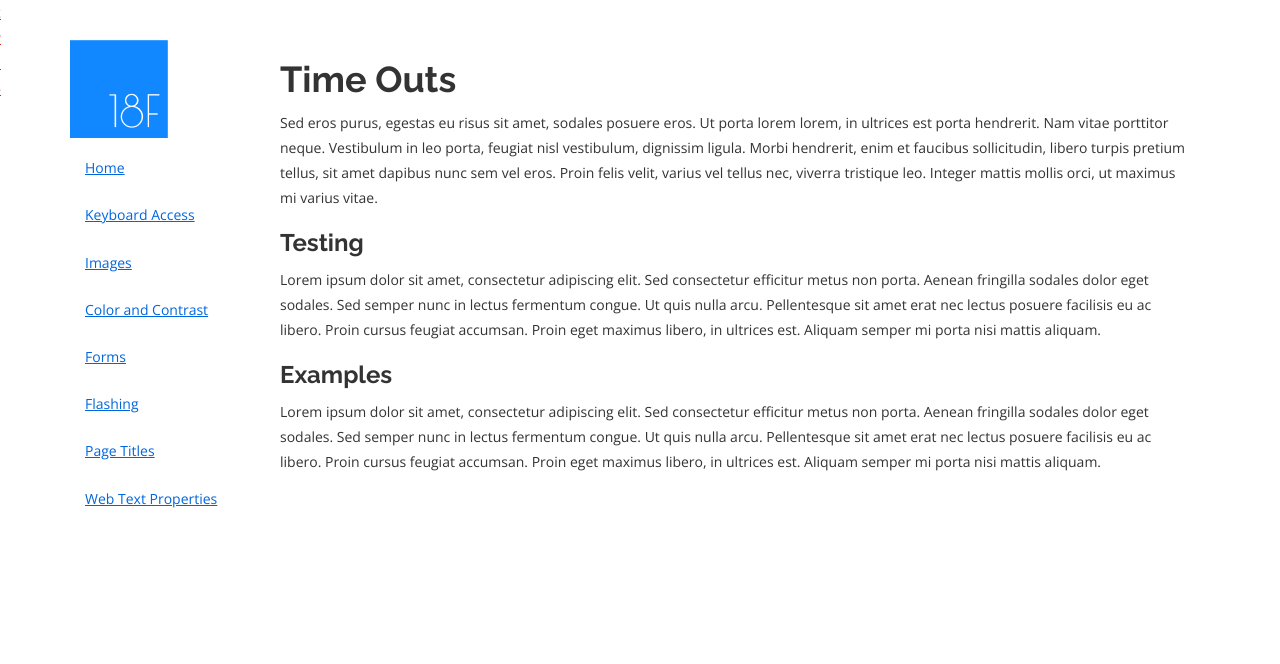
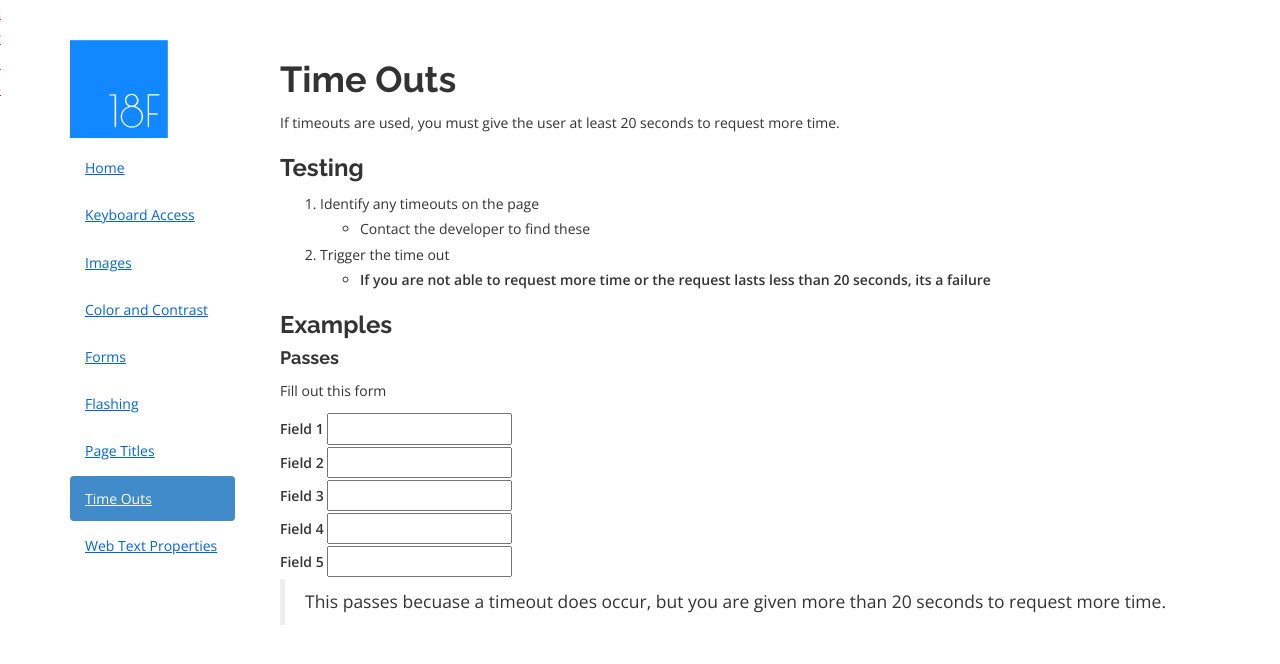
Before and after one commit to 18F/accessibility, a Jekyll site: the page built from pages/timeouts.md, in a window 1280 px wide. Shown: the top 664 px of the page. Built offline with Jekyll 4.4.1, drawn with Linux system fonts in a browser that asks for light colours; nearby versions of some CDN libraries; Markdown is read by kramdown in place of the engine named in the settings.

Commit message:
Added Time Outs page

```diff
--- a/_includes/header.html
+++ b/_includes/header.html
@@ -96,8 +96,8 @@ We're always looking for curious people with diverse skill-sets. Let's talk at 1
             <li><a href='{{site.baseurl}}/forms/'>Forms</a></li>
             <li><a href='{{site.baseurl}}/flashing/'>Flashing</a></li>
             <li><a href='{{site.baseurl}}/pagetitles/'>Page Titles</a></li>
-            <!--<li><a href='{{site.baseurl}}/multimedia/'>Multimedia</a></li>
-            <li><a href='{{site.baseurl}}/timeouts/'>Time Outs</a></li>-->
+            <!--<li><a href='{{site.baseurl}}/multimedia/'>Multimedia</a></li>-->
+            <li><a href='{{site.baseurl}}/timeouts/'>Time Outs</a></li>
             <li><a href='{{site.baseurl}}/properties/'>Web Text Properties</a></li>
             <!--<li><a href='{{site.baseurl}}/tables/'>Data Tables</a></li>
             <li><a href='{{site.baseurl}}/css/'>CSS Dependence</a></li>
--- a/_includes/scripts.html
+++ b/_includes/scripts.html
@@ -39,3 +39,22 @@
 	});
 </script>
 {% endif %}
+{% if page.title == "Time Outs" %}
+<script type="text/javascript">
+	$(document).ready(function(){
+		var timer;
+		$('#pForm input').on('input',function(){
+			if (timer)
+				clearTimeout(timer);
+			timer = setTimeout(function(){
+				var c = confirm('Would you like more time to complete the form?'),
+				time;
+				if(c == true)
+					clearTimeout(timer);
+				else
+					$('#pForm').trigger('reset');
+			}, 2000);
+		});
+	});
+</script>
+{% endif %}
--- a/pages/timeouts.md
+++ b/pages/timeouts.md
@@ -5,12 +5,27 @@ description: 'How we deal with Time Outs'
 permalink: /timeouts/
 page_title: Time Outs
 ---
-Sed eros purus, egestas eu risus sit amet, sodales posuere eros. Ut porta lorem lorem, in ultrices est porta hendrerit. Nam vitae porttitor neque. Vestibulum in leo porta, feugiat nisl vestibulum, dignissim ligula. Morbi hendrerit, enim et faucibus sollicitudin, libero turpis pretium tellus, sit amet dapibus nunc sem vel eros. Proin felis velit, varius vel tellus nec, viverra tristique leo. Integer mattis mollis orci, ut maximus mi varius vitae.
+If timeouts are used, you must give the user at least 20 seconds to request more time.
 
 ### Testing
 
-Lorem ipsum dolor sit amet, consectetur adipiscing elit. Sed consectetur efficitur metus non porta. Aenean fringilla sodales dolor eget sodales. Sed semper nunc in lectus fermentum congue. Ut quis nulla arcu. Pellentesque sit amet erat nec lectus posuere facilisis eu ac libero. Proin cursus feugiat accumsan. Proin eget maximus libero, in ultrices est. Aliquam semper mi porta nisi mattis aliquam.
+1. Identify any timeouts on the page
+  * Contact the developer to find these
+2. Trigger the time out
+  * __If you are not able to request more time or the request lasts less than 20 seconds, its a failure__
 
 ### Examples
 
-Lorem ipsum dolor sit amet, consectetur adipiscing elit. Sed consectetur efficitur metus non porta. Aenean fringilla sodales dolor eget sodales. Sed semper nunc in lectus fermentum congue. Ut quis nulla arcu. Pellentesque sit amet erat nec lectus posuere facilisis eu ac libero. Proin cursus feugiat accumsan. Proin eget maximus libero, in ultrices est. Aliquam semper mi porta nisi mattis aliquam.
+#### Passes
+
+Fill out this form
+
+<form id='pForm'>
+<label for='t1'>Field 1</label>&nbsp;<input type='text' id='t1'><br>
+<label for='t2'>Field 2</label>&nbsp;<input type='text' id='t2'><br>
+<label for='t3'>Field 3</label>&nbsp;<input type='text' id='t3'><br>
+<label for='t4'>Field 4</label>&nbsp;<input type='text' id='t4'><br>
+<label for='t5'>Field 5</label>&nbsp;<input type='text' id='t5'><br>
+</form>
+
+> This passes becuase a timeout does occur, but you are given more than 20 seconds to request more time.
```
